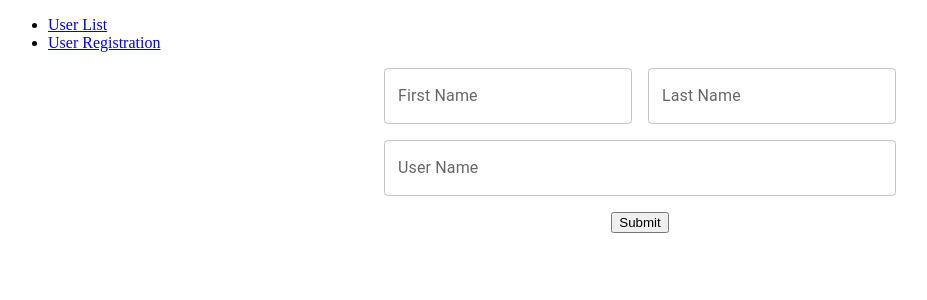
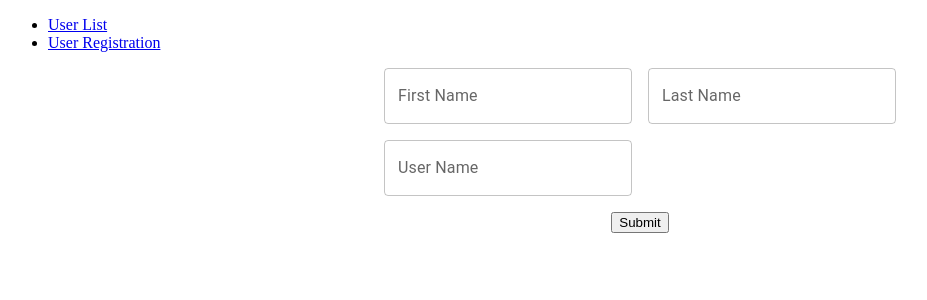
Before and after one commit to harishvalluru2203/complaint-box-ui, a Next.js app: page /user/registration in a window 1280 px wide. Shown: the top 300 px of the page, without its empty margins (0-927 px from the left). Built offline with nearby package versions, Linux system fonts and the light colour scheme.

Commit message:
Updated form with Controller approach

```diff
--- a/src/app/register-user.tsx
+++ b/src/app/register-user.tsx
@@ -1,9 +1,10 @@
 "use client";
 import { Box, Grid, TextField } from "@mui/material";
 import { useRouter } from "next/navigation";
-import { SubmitHandler, useForm } from "react-hook-form";
+import { Controller, SubmitHandler, useForm } from "react-hook-form";
 
 interface IFormInput {
+  _id: string;
   firstName: string;
   lastName: string;
   userName: string;
@@ -13,8 +14,14 @@ export default function UserRegistration(props: any) {
   const router = useRouter();
 
   const { mode } = props;
-  const { register, handleSubmit } = useForm<IFormInput>({
-    defaultValues: props,
+
+  const { register, handleSubmit, control } = useForm<IFormInput>({
+    defaultValues: {
+      _id: props._id,
+      firstName: props.firstName,
+      lastName: props.lastName,
+      userName: props.userName,
+    },
   });
 
   const addUser = async (data: any) => {
@@ -31,6 +38,7 @@ export default function UserRegistration(props: any) {
   };
 
   const updateUser = async (data: any) => {
+    console.log("data: ", data);
     const query = await fetch("http://localhost:4000/user/update", {
       method: "PUT",
       headers: {
@@ -51,36 +59,33 @@ export default function UserRegistration(props: any) {
       <form onSubmit={handleSubmit(onSubmit)}>
         <Grid container mb={2} gap={2}>
           <Grid item>
-            <TextField
-              id="outlined-basic"
-              label="First Name"
-              variant="outlined"
-              {...register("firstName")}
-              autoComplete="off"
+            <Controller
+              control={control}
               name="firstName"
+              render={({ field }) => (
+                <TextField label="First Name" variant="outlined" {...field} />
+              )}
             />
           </Grid>
           <Grid item>
-            <TextField
-              id="outlined-basic"
-              label="Last Name"
-              variant="outlined"
-              {...register("lastName")}
-              autoComplete="off"
+            <Controller
+              control={control}
+              name="lastName"
+              render={({ field }) => (
+                <TextField label="Last Name" variant="outlined" {...field} />
+              )}
             />
           </Grid>
         </Grid>
         <Box mb={2}>
-          <TextField
-            id="outlined-basic"
-            label="User Name"
-            variant="outlined"
-            fullWidth
-            {...register("userName")}
-            autoComplete="off"
+          <Controller
+            control={control}
+            name="userName"
+            render={({ field }) => (
+              <TextField label="User Name" variant="outlined" {...field} />
+            )}
           />
         </Box>
-
         <Box display="flex" justifyContent="center">
           <input type="submit" />
         </Box>
--- a/src/app/user/registration/[id]/page.tsx
+++ b/src/app/user/registration/[id]/page.tsx
@@ -1,7 +1,9 @@
 import UserRegistration from "@/app/register-user";
 
 const getUserInfo = async (userId: any) => {
-  const query = await fetch(`http://localhost:4000/user/${userId}`);
+  const query = await fetch(`http://localhost:4000/user/${userId}`, {
+    cache: "no-store",
+  });
   const response = await query.json();
   return response;
 };
```
